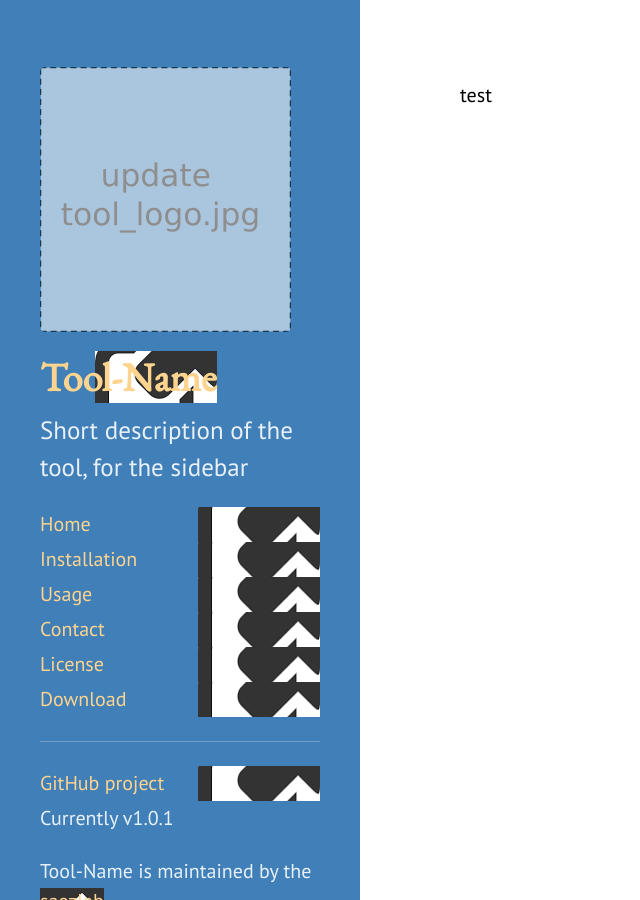
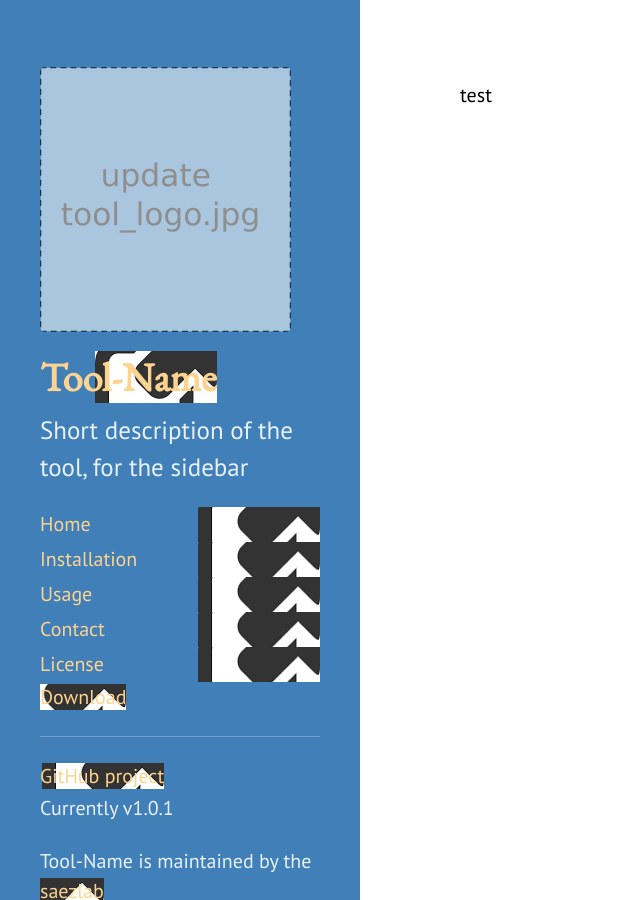
Before and after one commit to saezlab/dorothea, a Jekyll site: the page built from index.md, in a window 1280 px wide. Shown: the whole page, without its empty margins (0-640 px from the left). Built offline with Jekyll 4.4.1, drawn with Linux system fonts in a browser that asks for light colours.

Commit message:
class="sidebar-nav-item-ext"

```diff
--- a/_includes/sidebar.html
+++ b/_includes/sidebar.html
@@ -29,12 +29,12 @@
          {% endif %}
        {% endfor %}
 
-      <a class="sidebar-nav-item" href="{{ site.github.repo }}/archive/master.zip">Download</a>
+      <a class="sidebar-nav-item-ext" href="{{ site.github.repo }}/archive/master.zip">Download</a>
       <hr>
-      <a class="sidebar-nav-item" href="{{ site.github.repo }}">GitHub project</a>
+      <a class="sidebar-nav-item-ext" href="{{ site.github.repo }}">GitHub project</a>
       <span class="sidebar-nav-item">Currently v{{ site.version }}</span>
     </nav>
-    <p> {{site.title}} is maintained by the <a href="http://www.saezlab.org">saezlab</a></p>
-    <p class="sidebar-ref">Style adapted from <a href="https://github.com/karloespiritu/BlackDoc">BlackDoc</a></p>
+    <p> {{site.title}} is maintained by the <a class="sidebar-nav-item-ext" href="http://www.saezlab.org">saezlab</a></p>
+    <p class="sidebar-ref">Style adapted from <a class="sidebar-nav-item-ext" href="https://github.com/karloespiritu/BlackDoc">BlackDoc</a></p>
   </div>
 </div>
```
